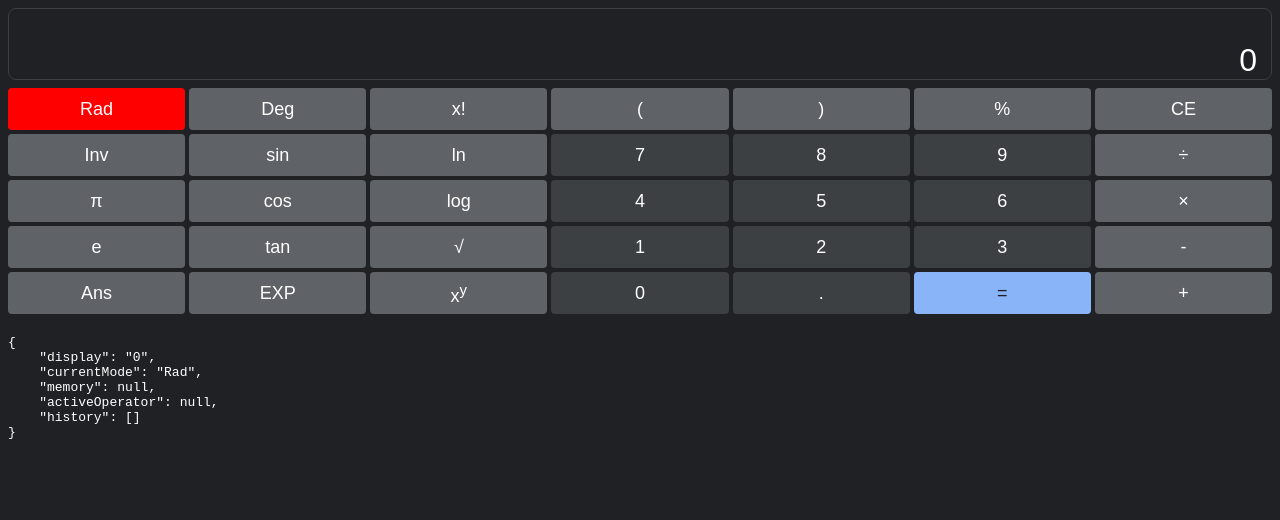
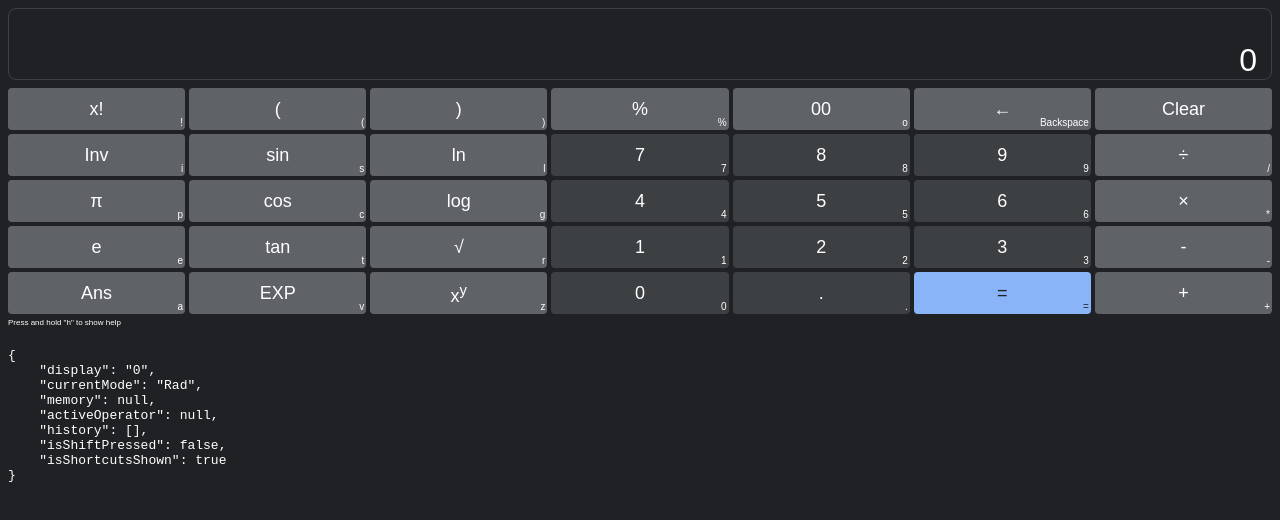
Before and after one commit to noszczynski/scientific-calc-react-typescript, a React (Create React App) app: page / in a window 1280 px wide. Shown: the top 520 px of the page. Built offline with nearby package versions, Linux system fonts and the light colour scheme.

Commit message:
many changes

```diff
--- a/src/components/Button/index.tsx
+++ b/src/components/Button/index.tsx
@@ -2,6 +2,7 @@ import React from "react";
 import styled, { css } from "styled-components";
 import { pxToRem } from "../../helpers";
 import { Operator } from "../../constants/Operators";
+import { useCalculator } from "../../hooks/useCalculator";
 
 export enum ButtonAppearance {
   Light,
@@ -21,10 +22,12 @@ export interface OperatorButton {
   label: string | Operator | JSX.Element;
   appearance: ButtonAppearance;
   type: ButtonType;
+  keyboardKey?: string;
 }
 
 export interface ButtonProps extends Partial<OperatorButton> {
   onClick(): void;
+  setRef(ref: HTMLButtonElement | null): void;
   disabled?: boolean;
 }
 
@@ -34,15 +37,25 @@ const Button: React.FC<ButtonProps> = ({
   disabled,
   appearance,
   operator,
+  keyboardKey,
+  setRef,
 }) => {
+  const { isShortcutsShown } = useCalculator();
+
   return (
     <Container
+      ref={(ref) => setRef(ref)}
       appearance={appearance}
       data-cy={operator}
+      data-keyboard-key={keyboardKey || label}
+      data-label={label}
+      data-operator={operator}
       disabled={disabled}
+      id={`button-${operator}`}
       onClick={onClick}
     >
       {label}
+      {isShortcutsShown && <Shortcut>{keyboardKey || label}</Shortcut>}
     </Container>
   );
 };
@@ -50,10 +63,11 @@ const Button: React.FC<ButtonProps> = ({
 const Container = styled.button<Pick<ButtonProps, "appearance">>`
   font-size: ${pxToRem(18)};
   border: none;
-  cursor: pointer;
   border-radius: ${pxToRem(4)};
   line-height: ${pxToRem(34)};
   text-align: center;
+  cursor: pointer;
+  position: relative;
 
   ${({ appearance }) => {
     switch (appearance) {
@@ -89,9 +103,22 @@ const Container = styled.button<Pick<ButtonProps, "appearance">>`
     }
   }};
 
+  &:focus {
+    outline: 1px solid red;
+  }
+
   &:disabled {
-    background-color: red;
+    cursor: not-allowed;
+    background-color: #202124;
   }
 `;
 
+const Shortcut = styled.span`
+  line-height: 100%;
+  position: absolute;
+  bottom: ${pxToRem(2)};
+  right: ${pxToRem(2)};
+  font-size: ${pxToRem(10)};
+`;
+
 export default Button;
--- a/src/components/RadianDegreesSwitch/index.tsx
+++ /dev/null
@@ -1,25 +0,0 @@
-import React from "react";
-import Button, { ButtonAppearance } from "../Button";
-import { useCalculator } from "../../hooks/useCalculator";
-import { Mode } from "../../providers/CalculatorProvider";
-
-export const RadianDegreesSwitch: React.FC = () => {
-  const { currentMode, handleSetCurrentMode } = useCalculator();
-
-  return (
-    <>
-      <Button
-        appearance={ButtonAppearance.Light}
-        disabled={currentMode === Mode.Rad}
-        label={Mode.Rad}
-        onClick={() => handleSetCurrentMode(Mode.Rad)}
-      />
-      <Button
-        appearance={ButtonAppearance.Light}
-        disabled={currentMode === Mode.Deg}
-        label={Mode.Deg}
-        onClick={() => handleSetCurrentMode(Mode.Deg)}
-      />
-    </>
-  );
-};
--- a/src/constants/Operators.ts
+++ b/src/constants/Operators.ts
@@ -32,4 +32,6 @@ export enum Operator {
   Dot = ".",
   Equal = "=",
   Plus = "+",
+  DoubleZero = "00",
+  Backspace = "Backspace",
 }
--- a/src/constants/buttons/index.tsx
+++ b/src/constants/buttons/index.tsx
@@ -11,6 +11,7 @@ const buttons: OperatorButton[] = [
     operator: Operator.Factorial,
     appearance: ButtonAppearance.Light,
     type: ButtonType.Action,
+    keyboardKey: "!",
   },
   {
     label: "(",
@@ -31,28 +32,46 @@ const buttons: OperatorButton[] = [
     type: ButtonType.Action,
   },
   {
-    label: "CE",
+    label: "00",
+    operator: Operator.DoubleZero,
+    appearance: ButtonAppearance.Light,
+    type: ButtonType.Calculator,
+    keyboardKey: "o",
+  },
+  {
+    label: "←",
+    operator: Operator.Backspace,
+    appearance: ButtonAppearance.Light,
+    type: ButtonType.Calculator,
+    keyboardKey: "Backspace",
+  },
+  {
+    label: "Clear",
     operator: Operator.Clear,
     appearance: ButtonAppearance.Light,
     type: ButtonType.Calculator,
+    keyboardKey: " ",
   },
   {
     label: "Inv",
     operator: Operator.Inv,
     appearance: ButtonAppearance.Light,
     type: ButtonType.Action,
+    keyboardKey: "i",
   },
   {
     label: "sin",
     operator: Operator.Sinus,
     appearance: ButtonAppearance.Light,
     type: ButtonType.Action,
+    keyboardKey: "s",
   },
   {
     label: "ln",
     operator: Operator.Ln,
     appearance: ButtonAppearance.Light,
     type: ButtonType.Action,
+    keyboardKey: "l",
   },
   {
     label: "7",
@@ -77,24 +96,28 @@ const buttons: OperatorButton[] = [
     operator: Operator.Div,
     appearance: ButtonAppearance.Light,
     type: ButtonType.Action,
+    keyboardKey: "/",
   },
   {
     label: "π",
     operator: Operator.PI,
     appearance: ButtonAppearance.Light,
     type: ButtonType.Action,
+    keyboardKey: "p",
   },
   {
     label: "cos",
     operator: Operator.Cosinus,
     appearance: ButtonAppearance.Light,
     type: ButtonType.Action,
+    keyboardKey: "c",
   },
   {
     label: "log",
     operator: Operator.Logarithm,
     appearance: ButtonAppearance.Light,
     type: ButtonType.Action,
+    keyboardKey: "g",
   },
   {
     label: "4",
@@ -119,24 +142,28 @@ const buttons: OperatorButton[] = [
     operator: Operator.Multiplier,
     appearance: ButtonAppearance.Light,
     type: ButtonType.Action,
+    keyboardKey: "*",
   },
   {
     label: "e",
     operator: Operator.Exponent,
     appearance: ButtonAppearance.Light,
     type: ButtonType.Action,
+    keyboardKey: "e",
   },
   {
     label: "tan",
     operator: Operator.Tangens,
     appearance: ButtonAppearance.Light,
     type: ButtonType.Action,
+    keyboardKey: "t",
   },
   {
     label: "√",
     operator: Operator.Root,
     appearance: ButtonAppearance.Light,
     type: ButtonType.Action,
+    keyboardKey: "r",
   },
   {
     label: "1",
@@ -167,12 +194,14 @@ const buttons: OperatorButton[] = [
     operator: Operator.Ans,
     appearance: ButtonAppearance.Light,
     type: ButtonType.Action,
+    keyboardKey: "a",
   },
   {
     label: "EXP",
     operator: Operator.Exp,
     appearance: ButtonAppearance.Light,
     type: ButtonType.Action,
+    keyboardKey: "v",
   },
   {
     label: (
@@ -183,6 +212,7 @@ const buttons: OperatorButton[] = [
     operator: Operator.Power,
     appearance: ButtonAppearance.Light,
     type: ButtonType.Action,
+    keyboardKey: "z",
   },
   {
     label: "0",
--- a/src/containers/Buttons/index.tsx
+++ b/src/containers/Buttons/index.tsx
@@ -1,32 +1,64 @@
-import React, { useCallback } from "react";
+import React, { useCallback, useEffect, useState } from "react";
 import Button, { OperatorButton } from "../../components/Button";
 import styled from "styled-components";
 import { pxToRem } from "../../helpers";
 import buttons from "../../constants/buttons";
 import { useCalculator } from "../../hooks/useCalculator";
-import { RadianDegreesSwitch } from "../../components/RadianDegreesSwitch";
 
 const Buttons: React.FC = () => {
-  const { addOperation } = useCalculator();
+  const { addOperation, saveButtonRefs } = useCalculator();
+
+  const [buttonRefsCache, setButtonRefsCache] = useState<
+    (HTMLButtonElement | null)[]
+  >([]);
 
   const callback = useCallback(
     (button: OperatorButton) => () => addOperation(button),
     [addOperation]
   );
 
+  useEffect(() => {
+    if (buttonRefsCache.filter((r) => r !== null).length === buttons.length) {
+      saveButtonRefs(buttonRefsCache as HTMLButtonElement[]);
+    }
+  }, [buttonRefsCache, saveButtonRefs]);
+
   return (
+    <Wrapper>
       <Container>
-      <RadianDegreesSwitch />
         {buttons.map((button) => (
           <Button
             key={button.label.toString()}
+            setRef={(ref: HTMLButtonElement) => {
+              setButtonRefsCache((state) => {
+                if (ref !== null) {
+                  state.push(ref);
+                }
+
+                return state;
+              });
+            }}
             onClick={callback(button)}
             {...button}
           />
         ))}
       </Container>
+      <Hint>Press and hold &quot;h&quot; to show help</Hint>
+    </Wrapper>
   );
 };
+
+const Wrapper = styled.div`
+  display: flex;
+  flex-direction: column;
+  width: 100%;
+`;
+
+const Hint = styled.span`
+  display: flex;
+  margin-top: ${pxToRem(4)};
+  font-size: ${pxToRem(8)};
+`;
 
 const Container = styled.div`
   width: 100%;
--- a/src/providers/CalculatorProvider/index.tsx
+++ b/src/providers/CalculatorProvider/index.tsx
@@ -20,8 +20,11 @@ export interface CalculatorProviderReturnProps {
   memory: Memory;
   activeOperator: ActiveOperator;
   history: History[];
+  isShiftPressed: boolean;
+  isShortcutsShown: boolean;
   handleSetCurrentMode(mode: Mode): void;
   addOperation(button: OperatorButton): void;
+  saveButtonRefs(refs: HTMLButtonElement[]): void;
 }
 
 export enum Mode {
@@ -35,11 +38,16 @@ export const initialProps: CalculatorProviderReturnProps = {
   memory: null,
   activeOperator: null,
   history: [],
+  isShiftPressed: false,
+  isShortcutsShown: false,
   handleSetCurrentMode: () => {
     throw Error("Function handleSetCurrentMode is used before initialize");
   },
   addOperation: () => {
     throw Error("Function addOperation is used before initialize");
+  },
+  saveButtonRefs: () => {
+    throw Error("Function setRefs is used before initialize");
   },
 };
 
@@ -54,6 +62,9 @@ export const CalculatorProvider: React.FC = ({ children }) => {
   const [activeOperator, setActiveOperator] = useState<ActiveOperator>(null);
   const [history, setHistory] = useState<History[]>([]);
   const [currentMode, setCurrentMode] = useState<Mode>(Mode.Rad);
+  const [isShiftPressed, setIsShiftPressed] = useState<boolean>(false);
+  const [isShortcutsShown, setIsShortcutsShown] = useState<boolean>(true);
+  const [refs, setRefs] = useState<HTMLButtonElement[]>([]);
 
   const handleSetCurrentMode = useCallback((mode: Mode) => {
     setCurrentMode(mode);
@@ -104,21 +115,17 @@ export const CalculatorProvider: React.FC = ({ children }) => {
     []
   );
 
-  const equal = useCallback(
-    ({ operator }: OperatorButton) => {
-      if (!activeOperator) {
-        throw Error("No active operator");
-      }
-
+  const equal = useCallback(() => {
+    if (activeOperator) {
       setDisplay(
         getResultFromAction(memory || 0, activeOperator, display).toString()
       );
-      setMemory(null);
-      setHistory([]);
-      setActiveOperator(null);
-    },
-    [activeOperator, display, getResultFromAction, memory]
-  );
+    }
+
+    setMemory(null);
+    setHistory([]);
+    setActiveOperator(null);
+  }, [activeOperator, display, getResultFromAction, memory]);
 
   const executeCalculatorOperation = useCallback(
     (button: OperatorButton) => {
@@ -128,7 +135,7 @@ export const CalculatorProvider: React.FC = ({ children }) => {
           break;
         }
         case Operator.Equal: {
-          equal(button);
+          equal();
           break;
         }
         default:
@@ -234,26 +241,57 @@ export const CalculatorProvider: React.FC = ({ children }) => {
     ]
   );
 
-  const handleKeyDownEvent = useCallback(({ key }: KeyboardEvent) => {
-    switch (key) {
-      case DISPLAY_DEFAULT_VALUE:
-      case "1":
-      case "2":
-      case "3":
-      case "4":
-      case "5":
-      case "6":
-      case "7":
-      case "8":
-      case "9": {
-        setDisplay((state) => `${state}${key}`);
+  const handleKeyDownEvent = useCallback(
+    (event: KeyboardEvent) => {
+      switch (event.key) {
+        case "Shift": {
+          setIsShiftPressed(true);
+          break;
+        }
+        case "h": {
+          setIsShortcutsShown(true);
+          break;
+        }
+        default: {
+          const clickedElement = refs.find((ref) => {
+            const keyboardKey = ref.dataset.keyboardKey as string;
+            return event.key.toLowerCase() === keyboardKey?.toLowerCase();
+          });
+
+          if (clickedElement) {
+            clickedElement?.click();
+            break;
+          }
+
+          console.log(`Keyboard click not handled: ${event.key}`);
+          break;
+        }
+      }
+    },
+    [refs]
+  );
+
+  const handleKeyUpEvent = useCallback((event: KeyboardEvent) => {
+    switch (event.key) {
+      case "Shift": {
+        setIsShiftPressed(false);
+        break;
+      }
+      case "h": {
+        setIsShortcutsShown(false);
         break;
       }
       default:
+        break;
     }
   }, []);
 
   useEvent("keydown", handleKeyDownEvent);
+  useEvent("keyup", handleKeyUpEvent);
+
+  const saveButtonRefs = useCallback((value: HTMLButtonElement[]) => {
+    setRefs(value);
+  }, []);
 
   const value: CalculatorProviderReturnProps = useMemo(
     () => ({
@@ -264,6 +302,9 @@ export const CalculatorProvider: React.FC = ({ children }) => {
       memory,
       activeOperator,
       history,
+      isShiftPressed,
+      saveButtonRefs,
+      isShortcutsShown,
     }),
     [
       history,
@@ -273,6 +314,9 @@ export const CalculatorProvider: React.FC = ({ children }) => {
       handleSetCurrentMode,
       memory,
       activeOperator,
+      isShiftPressed,
+      saveButtonRefs,
+      isShortcutsShown,
     ]
   );
 
```
Also changed, not shown: 1 other file (tests, documents, lock files or other folders). Lines whose indentation alone changed are shown as unchanged.
